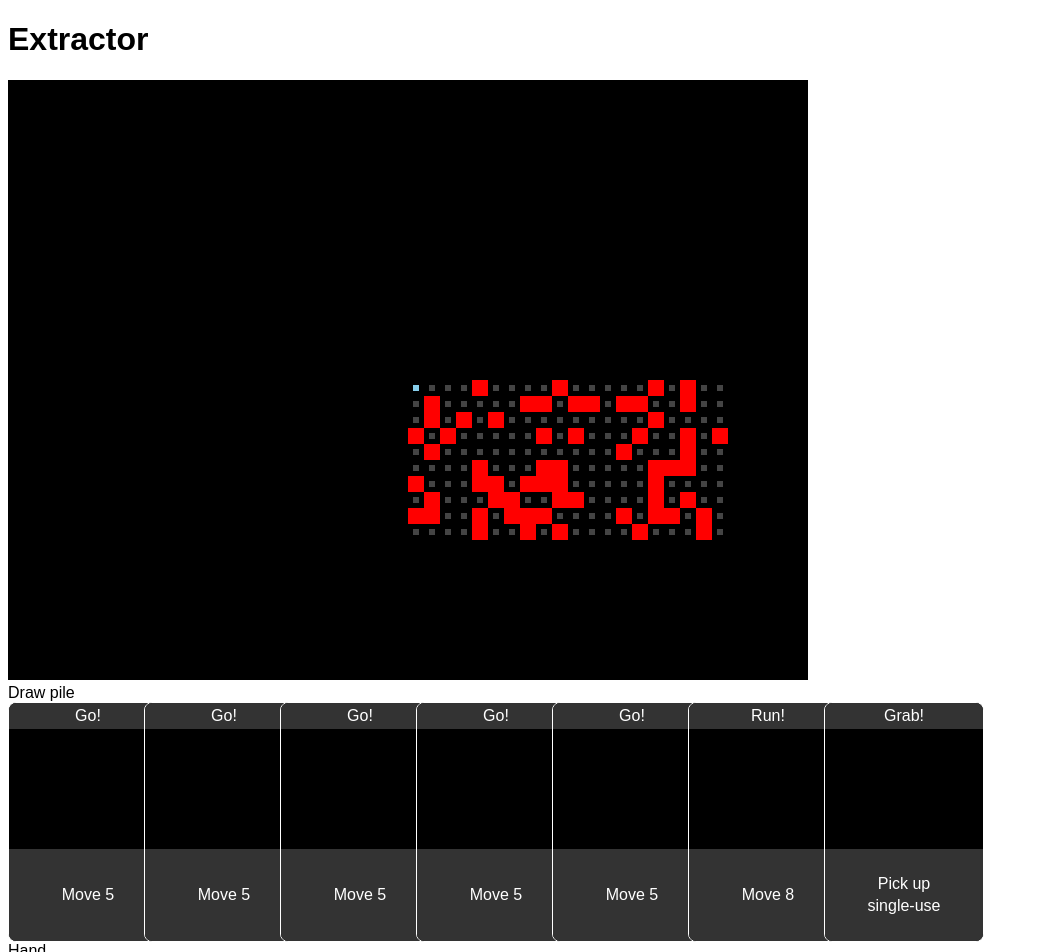
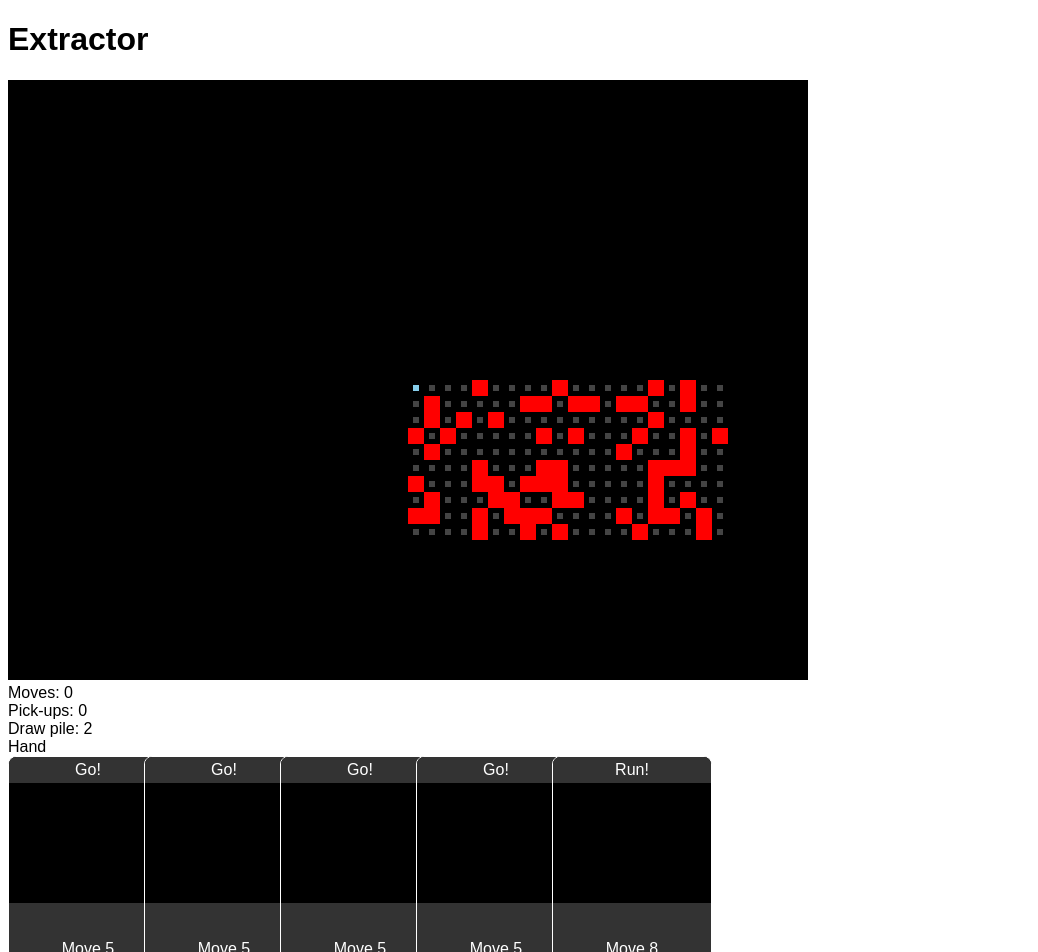
Before and after one commit to nick-hiebl/extractor-react, a React (Create React App) app: page / in a window 1280 px wide. Shown: the top 952 px of the page, without its empty margins (0-1038 px from the left). Built offline with nearby package versions, Linux system fonts and the light colour scheme.

Commit message:
Actually interactive cards

```diff
--- /dev/null
+++ b/src/common/random-utils.ts
@@ -0,0 +1,16 @@
+export const chooseRandom = <T>(items: T[], num: number): T[] => {
+	return items.reduce((chosen: T[], item: T, index: number) => {
+		const stillNeeded = num - chosen.length;
+		if (stillNeeded <= 0) {
+			return chosen;
+		}
+
+		const stillAvailable = items.length - index;
+
+		if (Math.random() < stillNeeded / stillAvailable) {
+			return chosen.concat(item);
+		}
+
+		return chosen;
+	}, []);
+};
--- a/src/components/Card.tsx
+++ b/src/components/Card.tsx
@@ -6,11 +6,12 @@ import './Card.css';
 
 type Props = {
 	card: Card;
+	onClick?: () => void;
 };
 
-export const CardComponent = ({ card }: Props) => {
+export const CardComponent = ({ card, onClick }: Props) => {
 	return (
-		<div className="column card">
+		<div className="column card" onClick={onClick}>
 			<div className="card-title">{card.name}</div>
 			<div className="card-bottom">
 				<span>{card.text}</span>
--- a/src/components/World.tsx
+++ b/src/components/World.tsx
@@ -1,22 +1,24 @@
-import React, { useSyncExternalStore } from 'react';
+import React, { useEffect, useSyncExternalStore } from 'react';
 
 import { World } from '../game/world';
 
 import { CardComponent } from './Card';
 import { Card } from '../game/cards/deck';
+import { useExternalStore } from '../state/external-store';
 
 type CardArrayProps = {
 	cards: Card[];
 	title: React.ReactNode;
+	onPlay: (cardId: number) => void;
 };
 
-const CardArray = ({ cards, title }: CardArrayProps) => {
+const CardArray = ({ cards, title, onPlay }: CardArrayProps) => {
 	return (
 		<div className="column">
 			{title}
 			<div className="row">
 				{cards.map(card => (
-					<CardComponent key={card.id} card={card} />
+					<CardComponent key={card.id} card={card} onClick={() => onPlay(card.id)} />
 				))}
 			</div>
 		</div>
@@ -28,14 +30,43 @@ type Props = {
 };
 
 export const WorldComponent = ({ world }: Props) => {
-	const deck = useSyncExternalStore(world.deckWatcher.subscribe, world.deckWatcher.getSnapshot);
+	const deck = useExternalStore(world.deckWatcher);
+	const state = useExternalStore(world.stateWatcher);
+
+	useEffect(() => {
+		const onKeyDown = (e: KeyboardEvent) => {
+			if (e.key === 'ArrowDown') {
+				world.move(0, 1);
+			} else if (e.key === 'ArrowLeft') {
+				world.move(-1, 0);
+			} else if (e.key === 'ArrowUp') {
+				world.move(0, -1);
+			} else if (e.key === 'ArrowRight') {
+				world.move(1, 0);
+			}
+		};
+
+		document.addEventListener('keydown', onKeyDown);
+
+		return () => {
+			document.removeEventListener('keydown', onKeyDown);
+		};
+	}, []);
 
 	return (
 		<div>
-			<CardArray cards={deck.draw} title="Draw pile" />
-			<CardArray cards={deck.hand} title="Hand" />
-			<CardArray cards={deck.discard} title="Discard" />
-			<CardArray cards={deck.destroyed} title="Destroyed" />
+			<div>Moves: {state.moves}</div>
+			<div>Pick-ups: {state.pickUps}</div>
+			<div>Draw pile: {deck.draw.length}</div>
+			<CardArray
+				cards={deck.hand}
+				title="Hand"
+				onPlay={cardId => {
+					world.playCard(cardId);
+				}}
+			/>
+			<div>Discard pile: {deck.discard.length}</div>
+			<div>Destroyed pile: {deck.destroyed.length}</div>
 		</div>
 	);
 };
--- a/src/game/cards/deck.ts
+++ b/src/game/cards/deck.ts
@@ -1,3 +1,5 @@
+import { chooseRandom } from '../../common/random-utils';
+
 let n = 0;
 export const getCardId = () => {
 	return n++;
@@ -32,6 +34,52 @@ export const setUpDeck = (cardList: Card[]): Deck => {
 		discard: [],
 		destroyed: [],
 		draw: cardList.slice(),
+	};
+};
+
+export const drawCards = (deck: Deck, numCards: number): Deck => {
+	const drawnCards = chooseRandom(deck.draw, numCards);
+
+	// If we already have enough cards or can't reshuffle discard anyway, only draw these cards
+	if (drawnCards.length === numCards || deck.discard.length === 0) {
+		return {
+			...deck,
+			hand: deck.hand.concat(drawnCards),
+			draw: deck.draw.filter(c => !drawnCards.some(drawnCard => drawnCard.id === c.id)),
+		};
+	}
+
+	// Need to reshuffle from discard potentially
+	const drawnFromDiscard = chooseRandom(deck.discard, numCards - drawnCards.length);
+	return {
+		...deck,
+		hand: deck.hand.concat(...drawnCards, ...drawnFromDiscard),
+		discard: [],
+		draw: deck.discard.filter(c => !drawnFromDiscard.some(drawnCard => drawnCard.id === c.id)),
+	};
+};
+
+export const playCard = (deck: Deck, cardId: number): Deck => {
+	return {
+		...deck,
+		hand: deck.hand.filter(c => c.id !== cardId),
+		discard: deck.discard.concat(deck.hand.filter(c => c.id === cardId)),
+	};
+};
+
+export const destroyCard = (deck: Deck, cardId: number): Deck => {
+	const theCard = [...deck.discard, ...deck.draw, ...deck.hand].find(c => c.id === cardId);
+
+	if (!theCard) {
+		return deck;
+	}
+
+	return {
+		...deck,
+		hand: deck.hand.filter(c => c.id !== cardId),
+		draw: deck.draw.filter(c => c.id !== cardId),
+		discard: deck.discard.filter(c => c.id !== cardId),
+		destroyed: deck.destroyed.concat(theCard),
 	};
 };
 
--- a/src/game/world/index.ts
+++ b/src/game/world/index.ts
@@ -1,4 +1,4 @@
-import { type Card, type Deck, setUpDeck } from '../cards/deck';
+import { type Card, type Deck, destroyCard, drawCards, playCard, setUpDeck } from '../cards/deck';
 import { createGrid } from '../../common/grid-utils';
 import { Vector } from '../../common/vector';
 import { Canvas } from '../../dom/canvas';
@@ -13,6 +13,11 @@ const SCALE = 16;
 const WORLD_WIDTH = 20;
 const WORLD_HEIGHT = 10;
 
+type RunningState = {
+	moves: number;
+	pickUps: number;
+};
+
 export class World {
 	grid: Cell[][];
 	screen: Canvas;
@@ -20,19 +25,84 @@ export class World {
 	deck: Deck;
 
 	deckWatcher: ExternalStore<Deck>;
+	stateWatcher: ExternalStore<RunningState>;
 
 	player: Player;
+
+	runningState: RunningState;
 
 	constructor(cardList: Card[]) {
 		this.grid = createGrid(WORLD_HEIGHT, WORLD_WIDTH, () => Math.random() > 0.7 ? true : null);
 
 		this.screen = Canvas.create(WORLD_WIDTH * SCALE, WORLD_HEIGHT * SCALE);
 
-		this.deck = setUpDeck(cardList);
+		this.deck = drawCards(setUpDeck(cardList), 5);
 
 		this.deckWatcher = createExternalStore(() => this.deck);
 
 		this.player = new Player(Vector.zero());
+
+		this.runningState = { moves: 0, pickUps: 0 };
+
+		this.stateWatcher = createExternalStore(() => this.runningState);
+	}
+
+	move(x: number, y: number) {
+		if (this.runningState.moves <= 0) {
+			return;
+		}
+
+		const nextPos = this.player.pos.add(new Vector(x, y));
+
+		if (this.grid[nextPos.y][nextPos.x]) {
+			return;
+		}
+
+		this.player.pos = nextPos;
+		this.runningState = { ...this.runningState, moves: this.runningState.moves - 1 };
+
+		this.stateWatcher.triggerUpdate();
+
+		this.draw();
+	}
+
+	createCardPlayContext(): CardPlayContext & { anyChanges: () => boolean } {
+		let anyStateChanges = false;
+
+		return {
+			gainMove: (moves: number) => {
+				this.runningState.moves += moves;
+				anyStateChanges = true;
+			},
+			gainPickUp: (pickUps: number) => {
+				this.runningState.pickUps += pickUps;
+				anyStateChanges = true;
+			},
+			anyChanges: () => anyStateChanges,
+		};
+	}
+
+	playCard(cardId: number) {
+		const foundCard = this.deck.hand.find(c => c.id === cardId);
+
+		if (!foundCard) {
+			return;
+		}
+
+		const context = this.createCardPlayContext();
+		foundCard.effect(context);
+
+		if (context.anyChanges()) {
+			this.runningState = { ...this.runningState };
+			this.stateWatcher.triggerUpdate();
+		}
+
+		if (foundCard.tags.includes('single-use')) {
+			this.deck = destroyCard(this.deck, cardId);
+		} else {
+			this.deck = playCard(this.deck, cardId);
+		}
+		this.deckWatcher.triggerUpdate();
 	}
 
 	draw() {
--- a/src/state/external-store.ts
+++ b/src/state/external-store.ts
@@ -1,3 +1,5 @@
+import { useSyncExternalStore } from 'react';
+
 type Callback = () => void;
 
 type Unsubscribe = Callback;
@@ -37,3 +39,7 @@ export const createExternalStore = <T>(getSnapshot: () => T): ExternalStore<T> =
 		triggerUpdate,
 	};
 };
+
+export const useExternalStore = <T>(store: ExternalStore<T>) => {
+	return useSyncExternalStore(store.subscribe, store.getSnapshot);
+};
```
